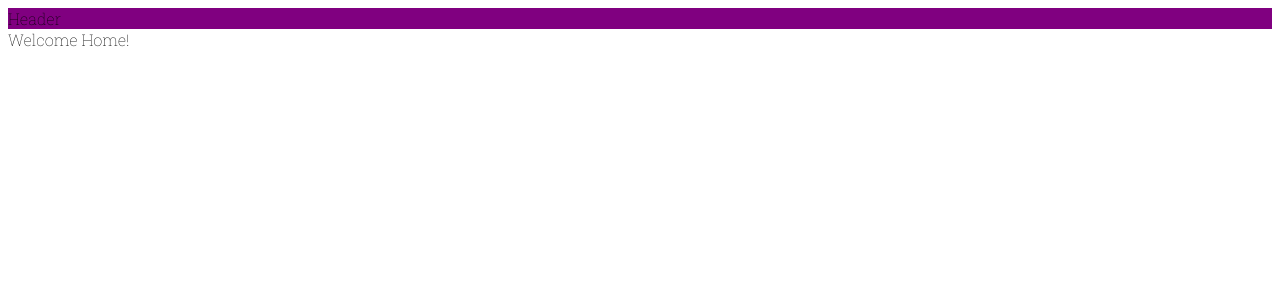
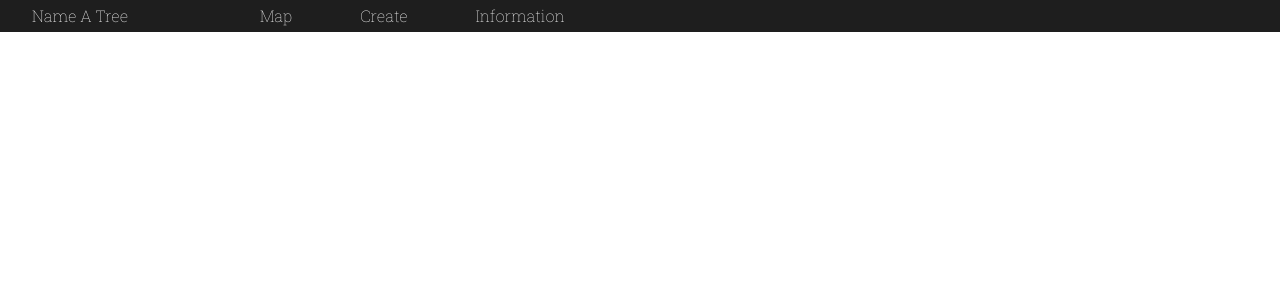
Before and after one commit to binarytrails/nameatree, a Django app: page / in a window 1280 px wide. Shown: the top 300 px of the page. Run offline with Django 3.2, Linux system fonts and the light colour scheme.

Commit message:
+ base header

```diff
--- a/src/frontend/static/frontend/css/base.css
+++ b/src/frontend/static/frontend/css/base.css
@@ -2,9 +2,36 @@
 body
 {
     font-family: 'Roboto Slab', 'Courier New', sans-serif;
+    /*background: #1E1E1E;*/
 }
+
+    a
+    {
+        text-decoration: none;
+    }
+        a:hover
+        {
+            /*text-shadow: 0 0 15px white;*/
+        }
+        a:focus
+        {
+            outline: 0;
+        }
 
 #header
 {
-    background: purple;
+    position: absolute;
+    height: 2em;
+    line-height: 2em;
+    top: 0;
+    right: 0;
+    left: 0;
+    color: white;
+    background: #1E1E1E;
 }
+
+    #header a
+    {
+        color: white;
+        margin: 4em 2em;
+    }
--- a/src/frontend/templates/frontend/base.html
+++ b/src/frontend/templates/frontend/base.html
@@ -19,7 +19,10 @@
     </head>
     <body>
         <div id="header">
-            Header
+            <a href="/">Name A Tree<a>
+            <a href="map/">Map</a>
+            <a href="create/">Create</a>
+            <a href="info">Information</a>
         </div>
 
         {% block content %}
```
